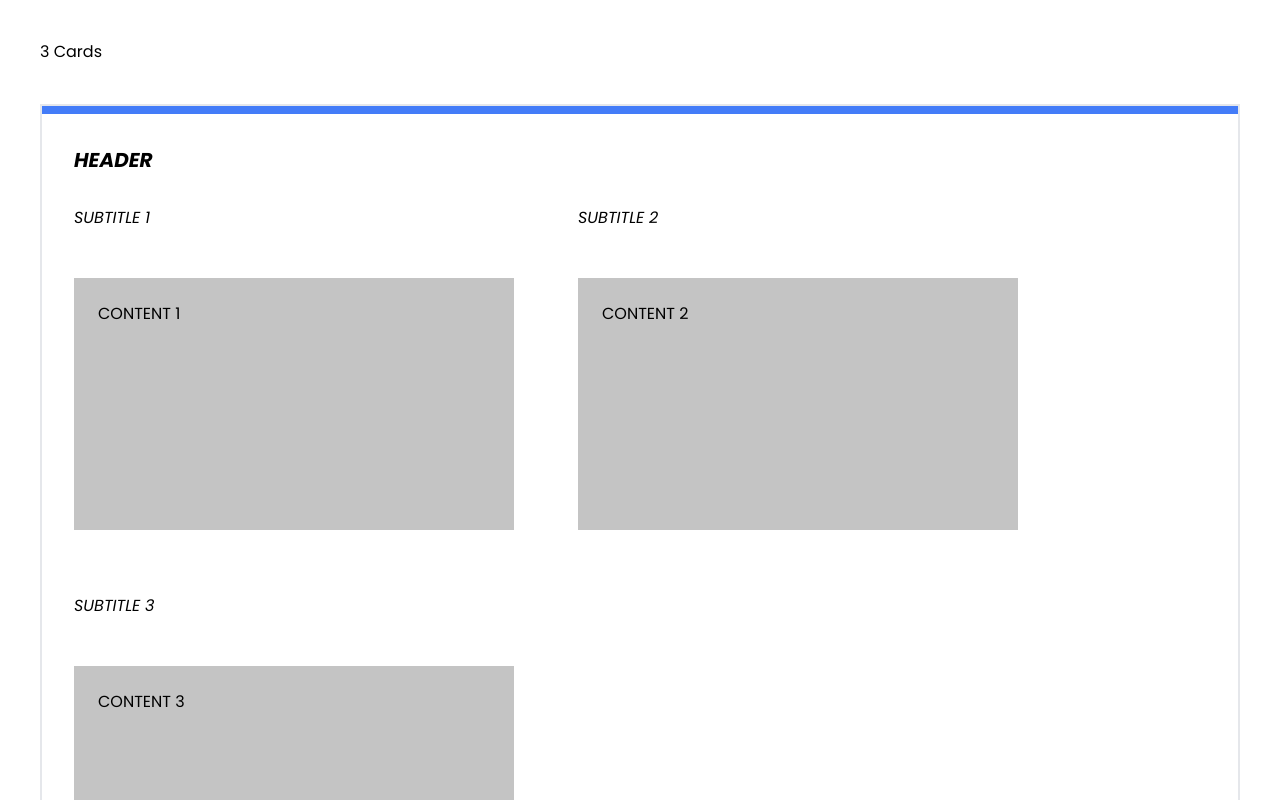
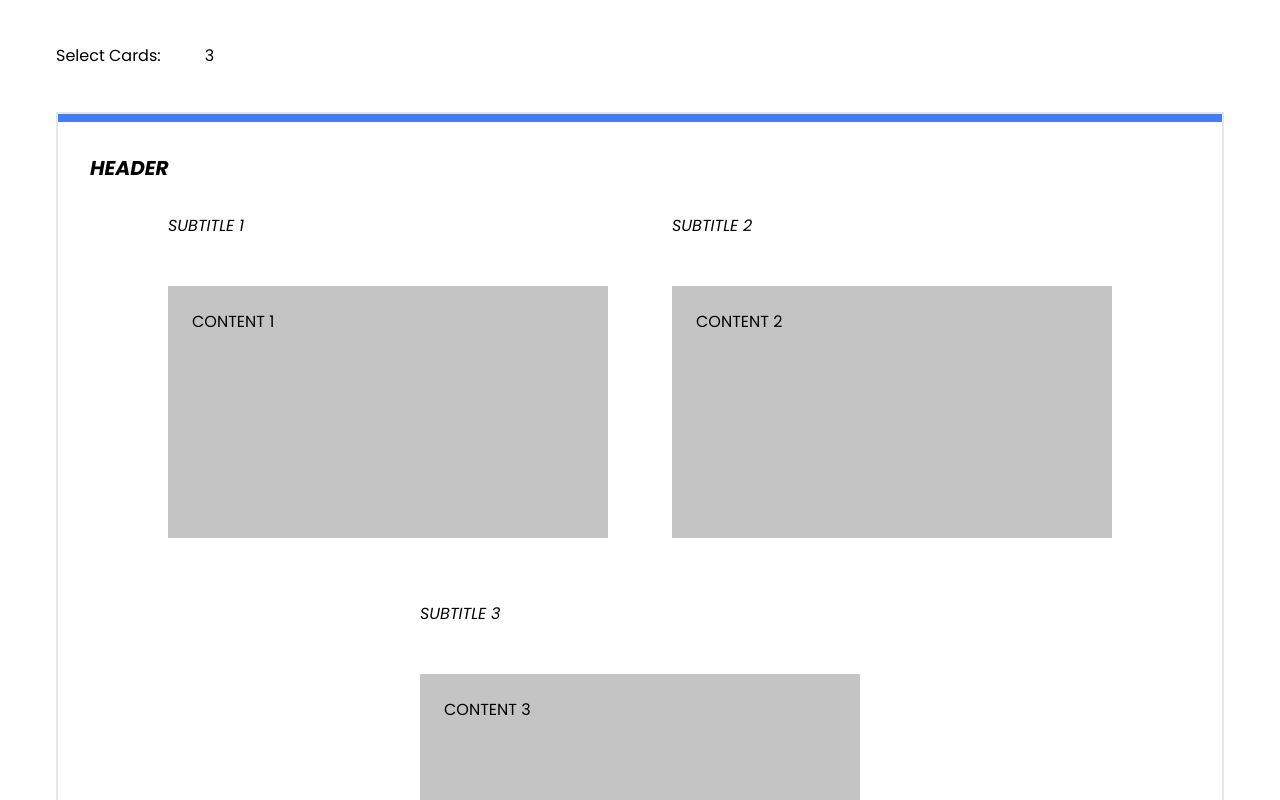
Before and after one commit to elenamik/nextjs-base, a Next.js app: page / in a window 1280 px wide. Shown: the top 800 px of the page. Built offline with nearby package versions, Linux system fonts and the light colour scheme.

Commit message:
fixed sizing

```diff
--- a/components/CardGrid.tsx
+++ b/components/CardGrid.tsx
@@ -12,14 +12,15 @@ const CardGrid: React.FC<{ data: CardData[] }> = ({ data }) => {
       return options[index % 3] as CardVariant;
     }
   };
+
   return (
-    <div className="m-10 grid w-fit justify-items-center border-2 pb-4">
+    <div className="m-10  min-w-[300px] max-w-[1600px] border-2 pb-4">
       <div className="h-2 w-full bg-bright-blue-1" />
-      <h1 className="justify-self-start px-8 pt-8 text-xl font-bold italic">
-        HEADER
-      </h1>
-      <div className="justify-center">
-        <div className="flex w-fit flex-wrap justify-start">
+      <div className="flex flex-col items-center">
+        <h1 className="self-start px-8 pt-8 text-xl font-bold italic">
+          HEADER
+        </h1>
+        <div className="flex flex-wrap justify-center">
           {data.map((card: CardData, index: number) => (
             <Card
               key={card.subtitle}
@@ -28,8 +29,8 @@ const CardGrid: React.FC<{ data: CardData[] }> = ({ data }) => {
             />
           ))}
         </div>
+        <Button text="BUTTON TEXT" italic={true} size={"medium"} />
       </div>
-      <Button text="BUTTON TEXT" italic={true} size={"medium"} />
     </div>
   );
 };
--- a/pages/index.tsx
+++ b/pages/index.tsx
@@ -1,43 +1,41 @@
 import CardGrid from "components/CardGrid";
-import { cardData3, cardData7, cardData9 } from "constants/mock/cards";
+import { useEffect, useState } from "react";
+import { CardData } from "types/card";
 
 export default function Home() {
-  // const [input, setInput] = useState(3);
-  // const [cards, setCards] = useState(cardData3);
-  //
-  // useEffect(() => {
-  //   let newCards = [];
-  //   for (let i = 0; i < input; i++) {
-  //     newCards.push({
-  //       subtitle: `SUBTITLE ${i + 1}`,
-  //       content: `CONTENT ${i + 1}`,
-  //     });
-  //   }
-  //   setCards(newCards);
-  // }, [input]);
+  const [input, setInput] = useState(3);
+  const [cards, setCards] = useState<CardData[]>([]);
+
+  useEffect(() => {
+    let newCards: CardData[] = [];
+    for (let i = 0; i < input; i++) {
+      newCards.push({
+        subtitle: `SUBTITLE ${i + 1}`,
+        content: `CONTENT ${i + 1}`,
+      });
+    }
+    setCards(newCards);
+  }, [input]);
 
   return (
-    <div className="flex flex-col justify-items-center pb-40">
-      {/*<input*/}
-      {/*  className="w-32"*/}
-      {/*  type="number"*/}
-      {/*  onChange={(e) => {*/}
-      {/*    // @ts-ignore*/}
-      {/*    setInput(e.target.value);*/}
-      {/*  }}*/}
-      {/*  value={input}*/}
-      {/*/>*/}
-      <h1 className="px-10 pt-10 text-left">3 Cards</h1>
-      <CardGrid data={cardData3} />
-
-      <h1 className="px-10 pt-10 text-left">7 Cards</h1>
-      <CardGrid data={cardData7} />
-
-      <h1 className="px-10 pt-10 text-left">9 Cards</h1>
-      <CardGrid data={cardData9} />
-
-      <h1 className="px-10 pt-10 text-left">9 Cards</h1>
-      <CardGrid data={cardData9} />
+    <div className="grid p-4 pt-10 pb-40">
+      <div className="flex justify-start">
+        <h1 className="p-1 px-10 text-left">Select Cards:</h1>
+        <input
+          className="w-32 p-1 text-left"
+          type="number"
+          onChange={(e) => {
+            const val = e.target.value as unknown as number;
+            if (val > 0) {
+              setInput(val);
+            }
+          }}
+          value={input}
+        />
+      </div>
+      <div className="flex justify-center">
+        <CardGrid data={cards} />
+      </div>
     </div>
   );
 }
```
